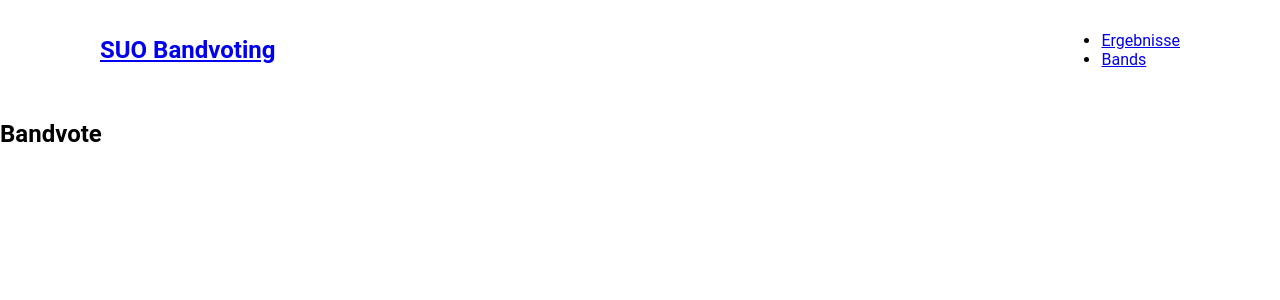
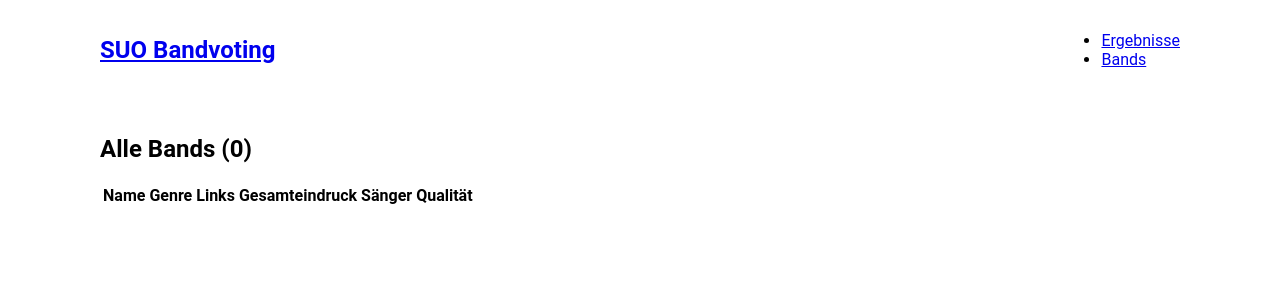
Before and after one commit to r3sMetz/suo-bandvote-frontend, a Next.js app: page / in a window 1280 px wide. Shown: the top 300 px of the page. Built offline with nearby package versions, Linux system fonts and the light colour scheme.

Commit message:
Finishing Rating Component

```diff
--- a/package.json
+++ b/package.json
@@ -27,6 +27,7 @@
   "dependencies": {
     "file-saver": "^2.0.1",
     "next": "^8.0.3",
+    "prop-types": "^15.7.2",
     "react": "^16.8.3",
     "react-dom": "^16.8.3"
   }
--- a/pages/index.js
+++ b/pages/index.js
@@ -1 +1,59 @@
-export default () => <h2>Bandvote</h2>;
+import TableStyles from '../components/TableStyles';
+
+class Index extends React.Component {
+  constructor() {
+    super();
+    this.state = {
+      bands: []
+    };
+  }
+
+  componentDidMount() {
+    const bandsFromStorage = localStorage.getItem('suobands');
+    if (bandsFromStorage)
+      this.setState({ bands: JSON.parse(bandsFromStorage) });
+  }
+
+  render() {
+    const { bands } = this.state;
+    return (
+      <div className="container">
+        <h2>Alle Bands ({bands.length})</h2>
+        <table>
+          <thead>
+            <tr>
+              <th>Name</th>
+              <th>Genre</th>
+              <th>Links</th>
+              <th>Gesamteindruck</th>
+              <th>Sänger</th>
+              <th>Qualität</th>
+            </tr>
+          </thead>
+          <tbody>
+            {bands.map((band, index) => (
+              <tr key={index}>
+                <td>{band.name}</td>
+                <td>{band.genre}</td>
+                <td>
+                  {band.links.map(link => (
+                    <>
+                      {link}
+                      <br />
+                    </>
+                  ))}
+                </td>
+                <td>{band.rating.overall}</td>
+                <td>{band.rating.singer}</td>
+                <td>{band.rating.quality}</td>
+              </tr>
+            ))}
+          </tbody>
+          <TableStyles />
+        </table>
+      </div>
+    );
+  }
+}
+
+export default Index;
```
Also changed, not shown: components/Rating.js (added, +42 -0 lines), 1 other file (tests, documents, lock files or other folders).
